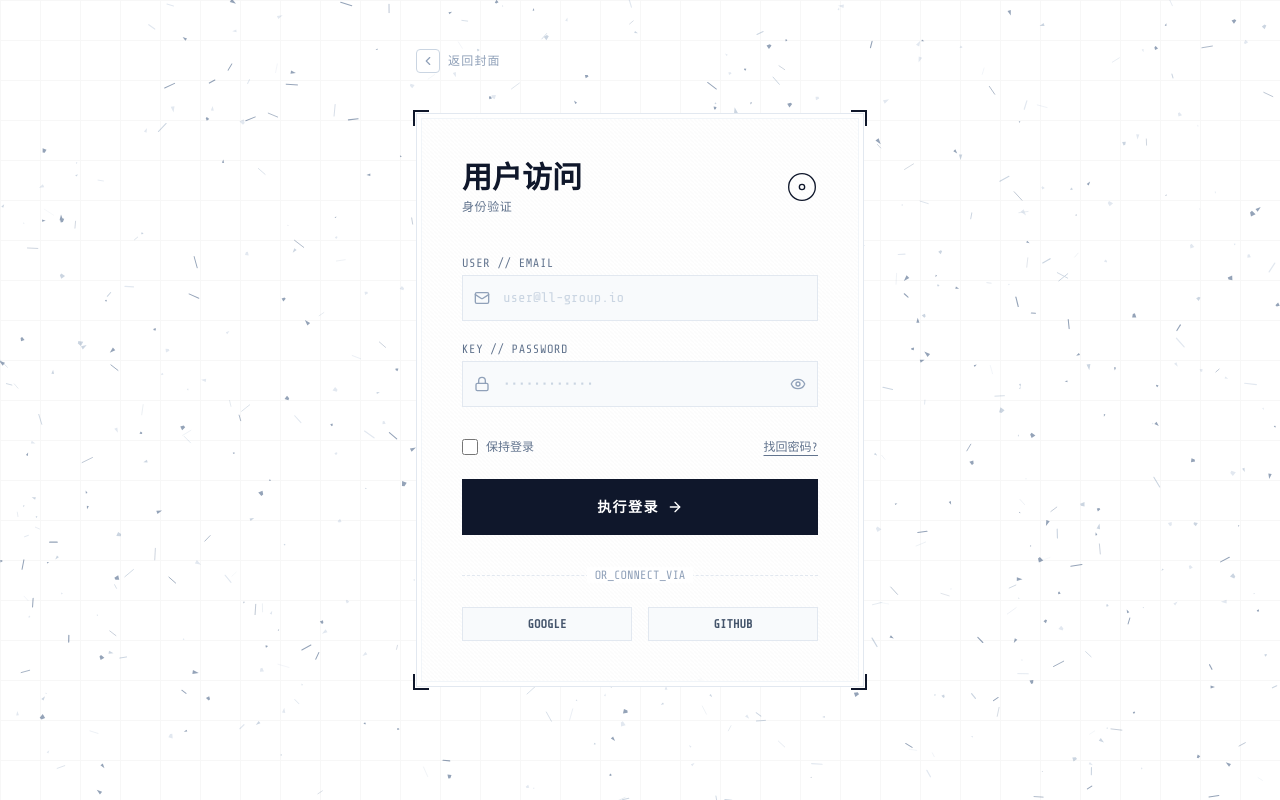
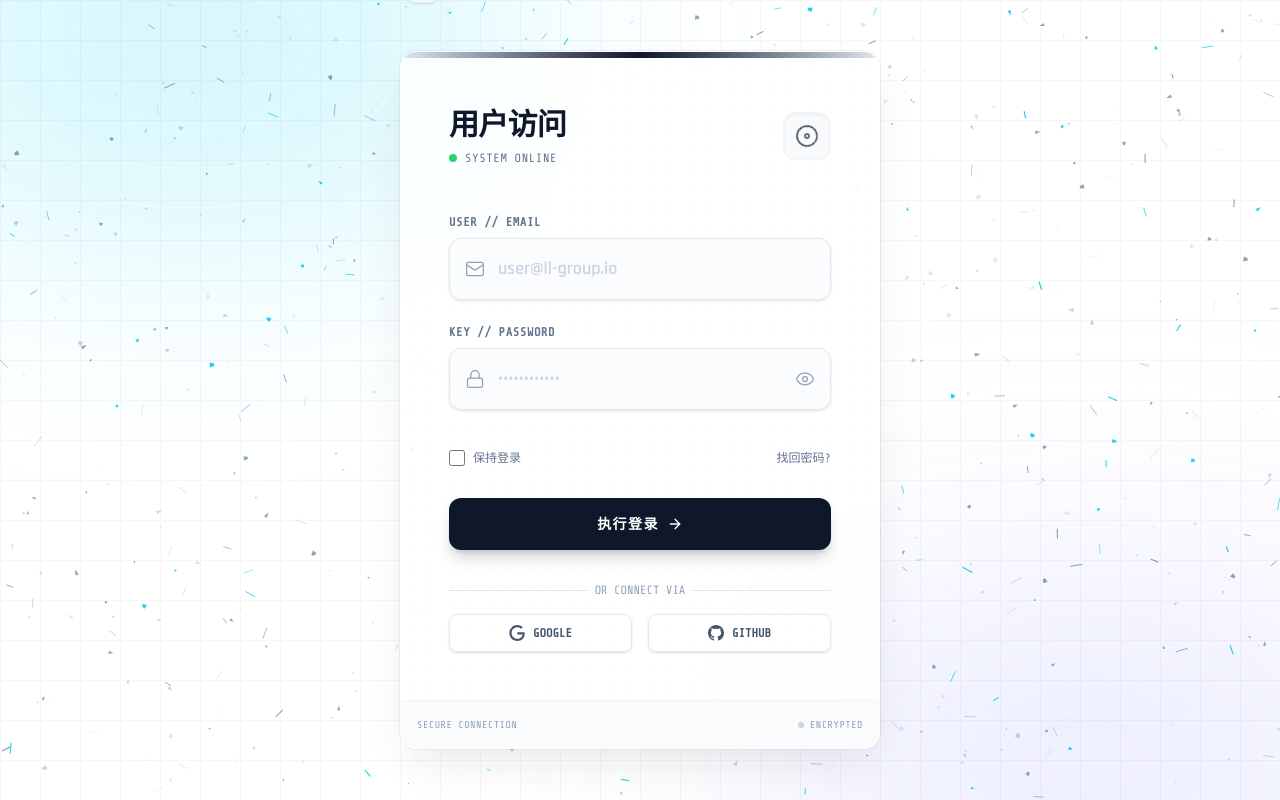
Before and after one commit to CQUPT-CZL/source-share-front, a React (Vite) app: page / in a window 1280 px wide. Both pictures are taken after a click on the button "启动会话". Built offline with nearby package versions, Linux system fonts and the light colour scheme.

Commit message:
feat(登录页): 增强登录页视觉效果和交互体验
添加新的CSS动画类并优化登录页UI组件
引入three.js库支持未来3D效果
调整背景粒子颜色和动画效果
改进表单交互和视觉反馈

```diff
--- a/package.json
+++ b/package.json
@@ -14,7 +14,8 @@
     "lucide-react": "^0.562.0",
     "react": "^19.2.0",
     "react-dom": "^19.2.0",
-    "react-router-dom": "^7.11.0"
+    "react-router-dom": "^7.11.0",
+    "three": "^0.182.0"
   },
   "devDependencies": {
     "@eslint/js": "^9.39.1",
--- a/src/components/AntigravityBackground.jsx
+++ b/src/components/AntigravityBackground.jsx
@@ -41,7 +41,7 @@ const AntigravityBackground = () => {
           size: Math.random() * 2 + 0.5,
           length: Math.random() * 8 + 4,
           angle: Math.random() * Math.PI * 2,
-          color: Math.random() > 0.6 ? '#94a3b8' : (Math.random() > 0.5 ? '#cbd5e1' : '#e2e8f0'),
+          color: Math.random() > 0.8 ? '#22d3ee' : (Math.random() > 0.6 ? '#94a3b8' : (Math.random() > 0.5 ? '#cbd5e1' : '#e2e8f0')),
           // --- 物理参数调整区 ---
           // 摩擦系数：0.92 -> 0.96 (数值越大，速度衰减越慢，滑行更久，更有惯性)
           friction: 0.96,
--- a/src/index.css
+++ b/src/index.css
@@ -24,6 +24,14 @@
   }
 }
 
+.perspective-1000 {
+  perspective: 1000px;
+}
+
+.animate-spin-slow {
+  animation: spin 3s linear infinite;
+}
+
 html, body, #root {
   height: 100%;
   margin: 0;
--- a/src/pages/Login/Login.jsx
+++ b/src/pages/Login/Login.jsx
@@ -16,7 +16,7 @@ const Login = () => {
   };
 
   return (
-    <div className="relative min-h-screen w-full flex items-center justify-center overflow-hidden font-rajdhani text-slate-900 selection:bg-slate-900 selection:text-white bg-slate-50">
+    <div className="relative min-h-screen w-full flex items-center justify-center overflow-hidden font-rajdhani text-slate-900 selection:bg-cyan-500 selection:text-white bg-slate-50">
       <AntigravityBackground />
 
       {/* 科技感网格装饰背景 */}
@@ -27,59 +27,61 @@ const Login = () => {
            }}
       />
 
+      {/* 氛围光晕 */}
+      <div className="absolute top-[-20%] left-[-10%] w-[50%] h-[50%] bg-cyan-400/20 rounded-full blur-[120px] pointer-events-none mix-blend-multiply animate-pulse-slow" />
+      <div className="absolute bottom-[-20%] right-[-10%] w-[50%] h-[50%] bg-indigo-400/20 rounded-full blur-[120px] pointer-events-none mix-blend-multiply animate-pulse-slow" style={{ animationDelay: '1.5s' }} />
+
       {/* 第一阶段：未来实验室风格主页 */}
       <div
         className={`
           absolute inset-0 flex flex-col items-center justify-center z-20 transition-all duration-1000 cubic-bezier(0.16, 1, 0.3, 1)
-          ${hasEntered ? 'opacity-0 scale-95 pointer-events-none blur-sm' : 'opacity-100 scale-100 blur-0'}
+          ${hasEntered ? 'opacity-0 scale-110 pointer-events-none blur-md' : 'opacity-100 scale-100 blur-0'}
         `}
       >
-        <div className="text-center space-y-8 max-w-4xl px-6 relative">
+        <div className="text-center space-y-8 max-w-5xl px-6 relative">
 
           {/* 装饰元素：顶部数据流 */}
-          <div className="absolute -top-24 left-1/2 -translate-x-1/2 flex items-center gap-4 text-xs font-mono text-slate-400 opacity-60">
-            <span className="animate-pulse-slow">SYS.READY</span>
-            <span className="w-12 h-[1px] bg-slate-300"></span>
+          <div className="absolute -top-32 left-1/2 -translate-x-1/2 flex items-center gap-4 text-xs font-mono text-slate-400 opacity-60">
+            <span className="animate-pulse-slow text-cyan-600">SYS.READY</span>
+            <span className="w-16 h-[1px] bg-gradient-to-r from-transparent via-slate-300 to-transparent"></span>
             <span>V.2.0.45</span>
           </div>
 
-          <div className="flex flex-col items-center justify-center gap-4 mb-10 animate-fade-in-up">
-            <div className="relative">
-              <div className="absolute inset-0 bg-slate-200 rounded-full blur-xl opacity-50 animate-pulse-slow"></div>
-              <div className="w-16 h-16 rounded-2xl bg-white border border-slate-200 shadow-xl flex items-center justify-center relative z-10 rotate-45 group transition-transform duration-500 hover:rotate-90">
-                <Cpu className="text-slate-800 -rotate-45 group-hover:-rotate-90 transition-transform duration-500" size={32} strokeWidth={1.5} />
+          <div className="flex flex-col items-center justify-center gap-6 mb-12 animate-fade-in-up">
+            <div className="relative group cursor-default">
+              <div className="absolute inset-0 bg-cyan-400/30 rounded-full blur-xl opacity-0 group-hover:opacity-100 transition-opacity duration-700"></div>
+              <div className="w-20 h-20 rounded-2xl bg-white/80 backdrop-blur-md border border-slate-200/50 shadow-[0_8px_30px_rgb(0,0,0,0.04)] flex items-center justify-center relative z-10 rotate-45 group-hover:rotate-90 transition-all duration-700 ease-out">
+                <Cpu className="text-slate-800 -rotate-45 group-hover:-rotate-90 transition-transform duration-700" size={40} strokeWidth={1.5} />
               </div>
             </div>
-            <div className="flex items-center gap-2 mt-6 border border-slate-200 bg-white/50 backdrop-blur-sm px-4 py-1 rounded-full">
-               <Activity size={14} className="text-slate-500" />
-               <span className="text-sm font-mono tracking-widest text-slate-500 uppercase">LL-Group // System</span>
+            <div className="flex items-center gap-2 mt-4 border border-slate-200/60 bg-white/40 backdrop-blur-sm px-5 py-1.5 rounded-full shadow-sm">
+               <Activity size={14} className="text-cyan-600" />
+               <span className="text-sm font-mono tracking-widest text-slate-600 uppercase">LL-Group // System</span>
             </div>
           </div>
 
-          <h1 className="text-4xl md:text-6xl lg:text-7xl font-orbitron font-black tracking-tighter text-slate-900 leading-[0.9] animate-fade-in-up delay-100 uppercase mix-blend-multiply whitespace-nowrap">
+          <h1 className="text-5xl md:text-7xl lg:text-8xl font-orbitron font-black tracking-tighter text-slate-900 leading-[0.9] animate-fade-in-up delay-100 uppercase mix-blend-multiply whitespace-nowrap drop-shadow-sm">
             资源共享
-            <span className="text-transparent bg-clip-text bg-gradient-to-r from-slate-800 to-slate-500">平台</span>
+            <span className="text-transparent bg-clip-text bg-gradient-to-r from-slate-800 via-cyan-900 to-slate-600 ml-4">平台</span>
           </h1>
 
-          <p className="text-xl font-rajdhani font-medium text-slate-600 max-w-lg mx-auto leading-relaxed animate-fade-in-up delay-200 mt-6 border-l-2 border-slate-900 pl-6 text-left">
-            深度整合课程与学位论文核心资产<br/>
-            实现小组知识的结构化沉淀与高效传承。
+          <p className="text-xl md:text-2xl font-rajdhani font-medium text-slate-600 max-w-2xl mx-auto leading-relaxed animate-fade-in-up delay-200 mt-8 text-center">
+            深度整合课程与学位论文核心资产，实现小组知识的<span className="text-slate-900 font-bold border-b-2 border-cyan-400/30">结构化沉淀</span>与<span className="text-slate-900 font-bold border-b-2 border-cyan-400/30">高效传承</span>。
           </p>
 
-          <div className="pt-12 animate-fade-in-up delay-300">
+          <div className="pt-16 animate-fade-in-up delay-300 flex justify-center">
             <button
               onClick={() => setHasEntered(true)}
-              className="group relative px-10 py-5 bg-slate-900 text-white font-orbitron font-bold tracking-widest transition-all hover:scale-105 hover:shadow-[0_0_20px_rgba(0,0,0,0.3)] clip-path-polygon"
-              style={{ clipPath: 'polygon(10% 0, 100% 0, 100% 70%, 90% 100%, 0 100%, 0 30%)' }}
+              className="group relative px-12 py-6 bg-slate-900 text-white font-orbitron font-bold tracking-widest transition-all hover:scale-105 hover:shadow-[0_20px_40px_-15px_rgba(0,0,0,0.3)] overflow-hidden rounded-sm"
             >
-              <div className="absolute inset-0 bg-white/10 translate-x-[-100%] group-hover:translate-x-[100%] transition-transform duration-500 skew-x-12"></div>
-              <span className="flex items-center gap-3">
-                启动会话 <ArrowRight size={20} />
+              <div className="absolute inset-0 bg-gradient-to-r from-cyan-500 to-blue-600 opacity-0 group-hover:opacity-100 transition-opacity duration-500"></div>
+              <span className="relative z-10 flex items-center gap-3 text-lg">
+                启动会话 <ArrowRight size={20} className="group-hover:translate-x-1 transition-transform" />
               </span>
             </button>
-            <div className="mt-4 font-mono text-xs text-slate-400">
-              安全连接已建立
-            </div>
+          </div>
+          <div className="mt-6 font-mono text-xs text-slate-400 animate-fade-in-up delay-500">
+            安全连接已建立 • 访问加密
           </div>
         </div>
       </div>
@@ -87,51 +89,59 @@ const Login = () => {
       {/* 第二阶段：HUD风格登录卡片 */}
       <div
         className={`
-          absolute inset-0 flex items-center justify-center z-10 p-4 transition-all duration-700 ease-out
-          ${hasEntered ? 'opacity-100 translate-y-0' : 'opacity-0 translate-y-20 pointer-events-none'}
+          absolute inset-0 flex items-center justify-center z-10 p-4 transition-all duration-1000 cubic-bezier(0.19, 1, 0.22, 1)
+          ${hasEntered ? 'opacity-100 translate-y-0 scale-100' : 'opacity-0 translate-y-10 scale-95 pointer-events-none'}
         `}
       >
-        <div className="w-full max-w-md relative">
+        <div className="w-full max-w-[480px] relative perspective-1000">
            <button
             onClick={() => setHasEntered(false)}
-            className="absolute -top-16 left-0 text-slate-400 hover:text-slate-900 transition-colors flex items-center gap-2 font-mono text-xs tracking-widest uppercase group"
+            className="absolute -top-20 left-0 text-slate-400 hover:text-slate-900 transition-colors flex items-center gap-3 font-mono text-xs tracking-widest uppercase group px-2 py-1"
           >
-            <div className="p-1 border border-slate-300 rounded group-hover:bg-slate-200 transition-colors">
+            <div className="p-1.5 border border-slate-200 rounded-md bg-white/50 group-hover:bg-white group-hover:border-slate-300 transition-all shadow-sm">
                <ChevronRight className="rotate-180" size={14} />
             </div>
             返回封面
           </button>
 
-          {/* 科技感边框容器 */}
-          <div className="relative bg-white/90 backdrop-blur-xl border border-slate-200 p-1 md:p-1">
-            {/* 角标装饰 */}
-            <div className="absolute -top-1 -left-1 w-4 h-4 border-t-2 border-l-2 border-slate-900"></div>
-            <div className="absolute -top-1 -right-1 w-4 h-4 border-t-2 border-r-2 border-slate-900"></div>
-            <div className="absolute -bottom-1 -left-1 w-4 h-4 border-b-2 border-l-2 border-slate-900"></div>
-            <div className="absolute -bottom-1 -right-1 w-4 h-4 border-b-2 border-r-2 border-slate-900"></div>
+          {/* 主卡片容器 */}
+          <div className="relative bg-white/80 backdrop-blur-2xl border border-white/40 shadow-[0_20px_50px_-12px_rgba(0,0,0,0.1)] rounded-2xl overflow-hidden ring-1 ring-slate-900/5">
 
-            <div className="p-8 md:p-10 border border-slate-100 bg-[linear-gradient(45deg,transparent_25%,rgba(68,68,68,.02)_50%,transparent_75%,transparent_100%)] bg-[length:4px_4px]">
-              <div className="flex items-center justify-between mb-10">
+            {/* 顶部装饰条 */}
+            <div className="h-1.5 w-full bg-gradient-to-r from-slate-200 via-slate-900 to-slate-200"></div>
+
+            <div className="p-10 md:p-12 relative">
+              {/* 背景纹理 */}
+              <div className="absolute inset-0 bg-[radial-gradient(#e5e7eb_1px,transparent_1px)] [background-size:20px_20px] opacity-30 pointer-events-none"></div>
+
+              <div className="relative flex items-center justify-between mb-12">
                  <div>
-                    <h2 className="text-3xl font-orbitron font-bold text-slate-900 uppercase">用户访问</h2>
-                    <p className="text-slate-500 font-mono text-xs tracking-wider mt-1">身份验证</p>
+                    <h2 className="text-3xl font-orbitron font-bold text-slate-900 uppercase tracking-tight">用户访问</h2>
+                    <div className="flex items-center gap-2 mt-2">
+                      <span className="w-2 h-2 rounded-full bg-green-500 animate-pulse"></span>
+                      <p className="text-slate-500 font-mono text-xs tracking-wider">SYSTEM ONLINE</p>
+                    </div>
                  </div>
-                 <Disc className="text-slate-900 animate-spin-slow" size={32} strokeWidth={1} />
+                 <div className="w-12 h-12 rounded-xl bg-slate-50 border border-slate-100 flex items-center justify-center shadow-inner">
+                   <Disc className="text-slate-900 animate-spin-slow opacity-80" size={24} strokeWidth={1.5} />
+                 </div>
               </div>
 
-              <form onSubmit={handleLogin} className="space-y-6">
-                <div className="space-y-5">
+              <form onSubmit={handleLogin} className="space-y-8 relative z-10">
+                <div className="space-y-6">
                   <div className="relative group">
-                     <label className="block text-xs font-mono text-slate-500 mb-1 uppercase tracking-wider">User // Email</label>
-                     <div className="relative">
-                        <div className="absolute inset-y-0 left-0 pl-3 flex items-center pointer-events-none">
-                          <Mail className="h-4 w-4 text-slate-400 group-focus-within:text-slate-900 transition-colors" />
+                     <label className="flex justify-between text-xs font-mono text-slate-500 mb-2 uppercase tracking-wider font-semibold">
+                       <span>User // Email</span>
+                     </label>
+                     <div className="relative transition-all duration-300 transform group-focus-within:-translate-y-1">
+                        <div className="absolute inset-y-0 left-0 pl-4 flex items-center pointer-events-none z-10">
+                          <Mail className="h-5 w-5 text-slate-400 group-focus-within:text-cyan-600 transition-colors" strokeWidth={1.5} />
                         </div>
                         <input
                           type="email"
                           value={email}
                           onChange={(e) => setEmail(e.target.value)}
-                          className="block w-full pl-10 pr-4 py-3 bg-slate-50 border border-slate-200 text-slate-900 placeholder:text-slate-300 focus:border-slate-900 focus:ring-0 transition-all font-mono text-sm"
+                          className="block w-full pl-12 pr-4 py-4 bg-slate-50/50 border border-slate-200 rounded-xl text-slate-900 placeholder:text-slate-300 focus:border-cyan-500 focus:ring-4 focus:ring-cyan-500/10 focus:bg-white transition-all font-rajdhani font-semibold text-lg shadow-sm"
                           placeholder="user@ll-group.io"
                           required
                         />
@@ -139,25 +149,27 @@ const Login = () => {
                   </div>
 
                   <div className="relative group">
-                    <label className="block text-xs font-mono text-slate-500 mb-1 uppercase tracking-wider">Key // Password</label>
-                    <div className="relative">
-                      <div className="absolute inset-y-0 left-0 pl-3 flex items-center pointer-events-none">
-                        <Lock className="h-4 w-4 text-slate-400 group-focus-within:text-slate-900 transition-colors" />
+                    <label className="flex justify-between text-xs font-mono text-slate-500 mb-2 uppercase tracking-wider font-semibold">
+                      <span>Key // Password</span>
+                    </label>
+                    <div className="relative transition-all duration-300 transform group-focus-within:-translate-y-1">
+                      <div className="absolute inset-y-0 left-0 pl-4 flex items-center pointer-events-none z-10">
+                        <Lock className="h-5 w-5 text-slate-400 group-focus-within:text-cyan-600 transition-colors" strokeWidth={1.5} />
                       </div>
                       <input
                         type={showPassword ? "text" : "password"}
                         value={password}
                         onChange={(e) => setPassword(e.target.value)}
-                        className="block w-full pl-10 pr-12 py-3 bg-slate-50 border border-slate-200 text-slate-900 placeholder:text-slate-300 focus:border-slate-900 focus:ring-0 transition-all font-mono text-sm"
+                        className="block w-full pl-12 pr-12 py-4 bg-slate-50/50 border border-slate-200 rounded-xl text-slate-900 placeholder:text-slate-300 focus:border-cyan-500 focus:ring-4 focus:ring-cyan-500/10 focus:bg-white transition-all font-rajdhani font-semibold text-lg shadow-sm"
                         placeholder="••••••••••••"
                         required
                       />
                       <button
                         type="button"
                         onClick={() => setShowPassword(!showPassword)}
-                        className="absolute inset-y-0 right-0 pr-3 flex items-center text-slate-400 hover:text-slate-900"
+                        className="absolute inset-y-0 right-0 pr-4 flex items-center text-slate-400 hover:text-slate-900 transition-colors cursor-pointer z-10"
                       >
-                        {showPassword ? <EyeOff size={16} /> : <Eye size={16} />}
+                        {showPassword ? <EyeOff size={20} strokeWidth={1.5} /> : <Eye size={20} strokeWidth={1.5} />}
                       </button>
                     </div>
                   </div>
@@ -169,14 +181,14 @@ const Login = () => {
                       id="remember-me"
                       name="remember-me"
                       type="checkbox"
-                      className="h-4 w-4 rounded-none border-slate-300 text-slate-900 focus:ring-slate-900 bg-slate-50"
+                      className="h-4 w-4 rounded border-slate-300 text-slate-900 focus:ring-slate-900 bg-slate-50 cursor-pointer"
                     />
-                    <label htmlFor="remember-me" className="ml-2 block text-xs font-mono text-slate-500 uppercase">
+                    <label htmlFor="remember-me" className="ml-2 block text-xs font-mono text-slate-500 uppercase cursor-pointer hover:text-slate-700 select-none">
                       保持登录
                     </label>
                   </div>
                   <div className="text-xs font-mono">
-                    <a href="#" className="text-slate-500 hover:text-slate-900 uppercase underline decoration-1 underline-offset-4">
+                    <a href="#" className="text-slate-500 hover:text-cyan-600 uppercase transition-colors relative after:content-[''] after:absolute after:w-full after:scale-x-0 after:h-[1px] after:bottom-0 after:left-0 after:bg-cyan-600 after:origin-bottom-right hover:after:origin-bottom-left hover:after:scale-x-100 after:transition-transform after:duration-300">
                       找回密码?
                     </a>
                   </div>
@@ -185,32 +197,46 @@ const Login = () => {
                 <button
                   type="submit"
                   disabled={isLoading}
-                  className="w-full flex justify-center py-4 px-4 border-2 border-slate-900 bg-slate-900 text-white font-orbitron font-bold tracking-widest hover:bg-white hover:text-slate-900 focus:outline-none focus:ring-2 focus:ring-offset-2 focus:ring-slate-900 transition-all disabled:opacity-70 disabled:cursor-not-allowed uppercase text-sm relative overflow-hidden group"
+                  className="w-full flex justify-center py-4 px-4 bg-slate-900 text-white font-orbitron font-bold tracking-widest hover:bg-slate-800 focus:outline-none focus:ring-4 focus:ring-slate-900/20 transition-all disabled:opacity-70 disabled:cursor-not-allowed uppercase text-sm relative overflow-hidden group rounded-xl shadow-lg shadow-slate-900/20 active:scale-[0.98]"
                 >
+                  <div className="absolute inset-0 bg-gradient-to-r from-transparent via-white/10 to-transparent translate-x-[-100%] group-hover:translate-x-[100%] transition-transform duration-700"></div>
                   <span className="relative z-10 flex items-center gap-2">
                     {isLoading ? '验证中...' : '执行登录'}
-                    {!isLoading && <ArrowRight size={16} />}
+                    {!isLoading && <ArrowRight size={16} className="group-hover:translate-x-1 transition-transform" />}
                   </span>
                 </button>
               </form>
 
-               <div className="mt-8 relative">
-                <div className="absolute inset-0 flex items-center" aria-hidden="true">
-                  <div className="w-full border-t border-slate-200 border-dashed" />
+              {/* Social Login */}
+              <div className="mt-8">
+                <div className="relative flex justify-center text-xs font-mono uppercase mb-4">
+                   <div className="absolute inset-0 flex items-center">
+                     <div className="w-full border-t border-slate-200"></div>
+                   </div>
+                   <span className="bg-white/80 backdrop-blur px-2 text-slate-400 relative z-10">Or Connect Via</span>
                 </div>
-                <div className="relative flex justify-center text-xs font-mono uppercase">
-                  <span className="bg-white px-2 text-slate-400">Or_Connect_Via</span>
+
+                <div className="grid grid-cols-2 gap-4">
+                  <button type="button" className="flex items-center justify-center px-4 py-2.5 border border-slate-200 bg-white/50 hover:bg-white hover:border-slate-900 transition-all group rounded-lg shadow-sm">
+                     <span className="text-xs font-mono font-bold text-slate-600 group-hover:text-slate-900 flex items-center gap-2">
+                       <svg className="w-4 h-4" viewBox="0 0 24 24" fill="currentColor"><path d="M12.48 10.92v3.28h7.84c-.24 1.84-.853 3.187-1.787 4.133-1.147 1.147-2.933 2.4-6.053 2.4-4.827 0-8.6-3.893-8.6-8.72s3.773-8.72 8.6-8.72c2.6 0 4.507 1.027 5.907 2.347l2.307-2.307C18.747 1.44 16.133 0 12.48 0 5.867 0 .533 5.333.533 12S5.867 24 12.48 24c3.44 0 6.04-1.133 8.16-3.293 2.16-2.16 2.84-5.213 2.84-7.667 0-.76-.053-1.467-.173-2.133H12.48z"/></svg>
+                       GOOGLE
+                     </span>
+                  </button>
+                  <button type="button" className="flex items-center justify-center px-4 py-2.5 border border-slate-200 bg-white/50 hover:bg-white hover:border-slate-900 transition-all group rounded-lg shadow-sm">
+                     <span className="text-xs font-mono font-bold text-slate-600 group-hover:text-slate-900 flex items-center gap-2">
+                       <svg className="w-4 h-4" viewBox="0 0 24 24" fill="currentColor"><path d="M12 0c-6.626 0-12 5.373-12 12 0 5.302 3.438 9.8 8.207 11.387.599.111.793-.261.793-.577v-2.234c-3.338.726-4.033-1.416-4.033-1.416-.546-1.387-1.333-1.756-1.333-1.756-1.089-.745.083-.729.083-.729 1.205.084 1.839 1.237 1.839 1.237 1.07 1.834 2.807 1.304 3.492.997.107-.775.418-1.305.762-1.604-2.665-.305-5.467-1.334-5.467-5.931 0-1.311.469-2.381 1.236-3.221-.124-.303-.535-1.524.117-3.176 0 0 1.008-.322 3.301 1.23.957-.266 1.983-.399 3.003-.404 1.02.005 2.047.138 3.006.404 2.291-1.552 3.297-1.23 3.297-1.23.653 1.653.242 2.874.118 3.176.77.84 1.235 1.911 1.235 3.221 0 4.609-2.807 5.624-5.479 5.921.43.372.823 1.102.823 2.222v3.293c0 .319.192.694.801.576 4.765-1.589 8.199-6.086 8.199-11.386 0-6.627-5.373-12-12-12z"/></svg>
+                       GITHUB
+                     </span>
+                  </button>
                 </div>
               </div>
+            </div>
 
-              <div className="mt-6 grid grid-cols-2 gap-4">
-                <button className="flex items-center justify-center px-4 py-2 border border-slate-200 bg-slate-50 hover:bg-white hover:border-slate-900 transition-colors group">
-                   <span className="text-xs font-mono font-bold text-slate-600 group-hover:text-slate-900">GOOGLE</span>
-                </button>
-                <button className="flex items-center justify-center px-4 py-2 border border-slate-200 bg-slate-50 hover:bg-white hover:border-slate-900 transition-colors group">
-                   <span className="text-xs font-mono font-bold text-slate-600 group-hover:text-slate-900">GITHUB</span>
-                </button>
-              </div>
+            {/* 底部状态栏 */}
+            <div className="bg-slate-50/80 border-t border-slate-100 p-4 flex justify-between items-center text-[10px] font-mono text-slate-400 uppercase tracking-wider">
+               <span>Secure Connection</span>
+               <span className="flex items-center gap-1.5"><span className="w-1.5 h-1.5 rounded-full bg-slate-300"></span> Encrypted</span>
             </div>
           </div>
         </div>
```
Also changed, not shown: 1 other file (tests, documents, lock files or other folders).
